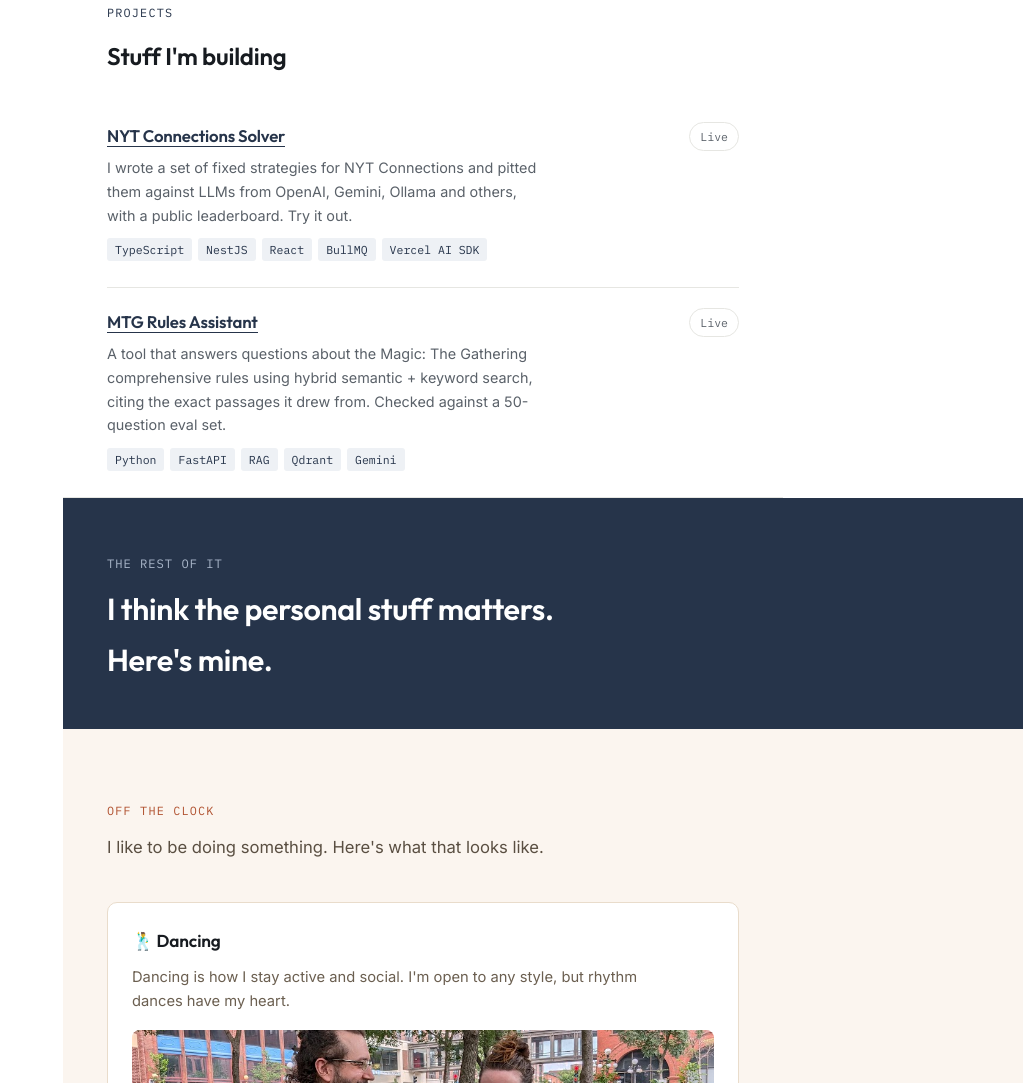
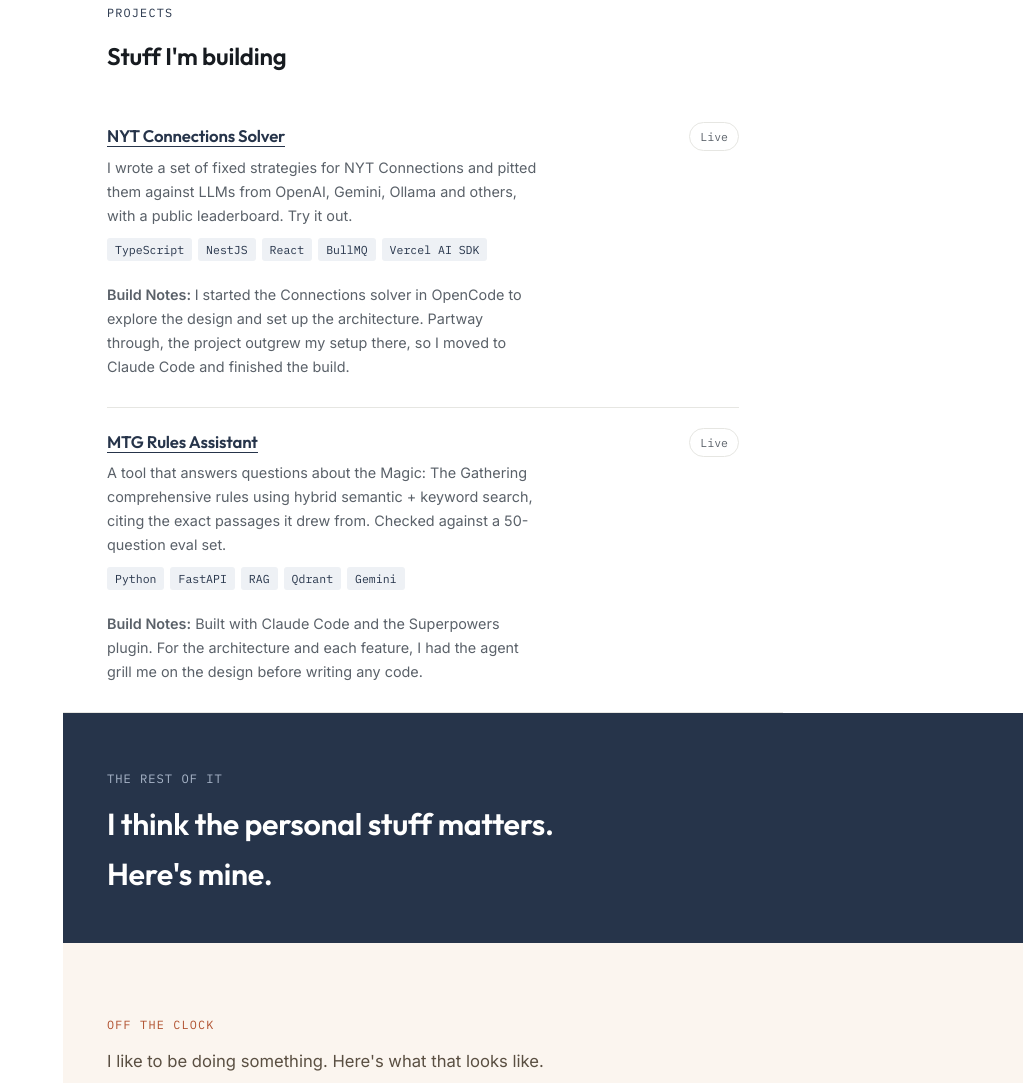
Before and after one commit to Donrwalsh/donrwalsh.com, a plain HTML site: page index.html in a window 1280 px wide. Shown: the part 1373-2456 px from the top of the page, without its empty margins (257-1280 px from the left). Drawn offline with Linux system fonts and the light colour scheme.

Commit message:
Add build notes describing how AI was used for each project.

```diff
--- a/index.html
+++ b/index.html
@@ -773,6 +773,14 @@
             ><span class="tag">Vercel AI SDK</span>
           </div>
           <span class="status-pill">Live</span>
+          <div>
+            <p>
+              <strong>Build Notes: </strong>I started the Connections solver in
+              OpenCode to explore the design and set up the architecture.
+              Partway through, the project outgrew my setup there, so I moved to
+              Claude Code and finished the build.
+            </p>
+          </div>
         </div>
         <div class="proj">
           <div>
@@ -790,6 +798,13 @@
             ><span class="tag">Gemini</span>
           </div>
           <span class="status-pill">Live</span>
+          <div>
+            <p>
+              <strong>Build Notes:</strong> Built with Claude Code and the
+              Superpowers plugin. For the architecture and each feature, I had
+              the agent grill me on the design before writing any code.
+            </p>
+          </div>
         </div>
       </section>
 
```
